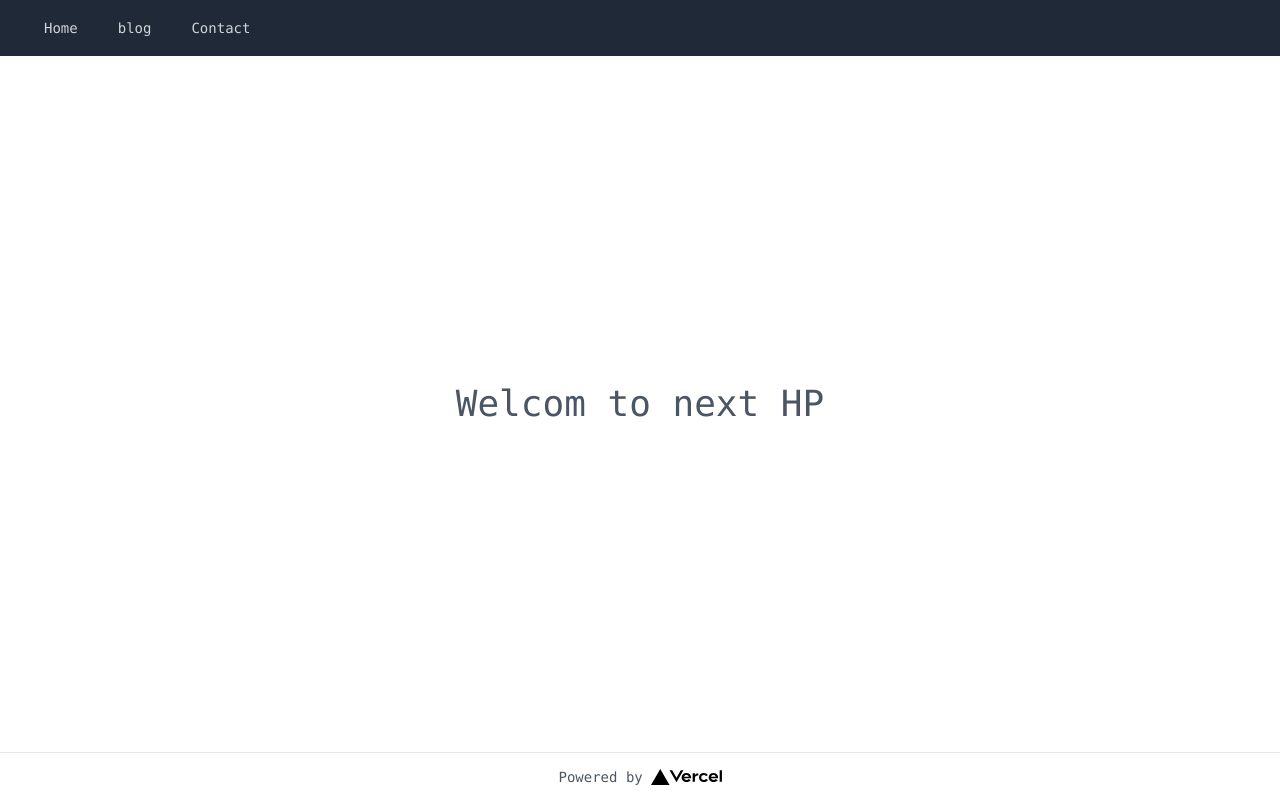
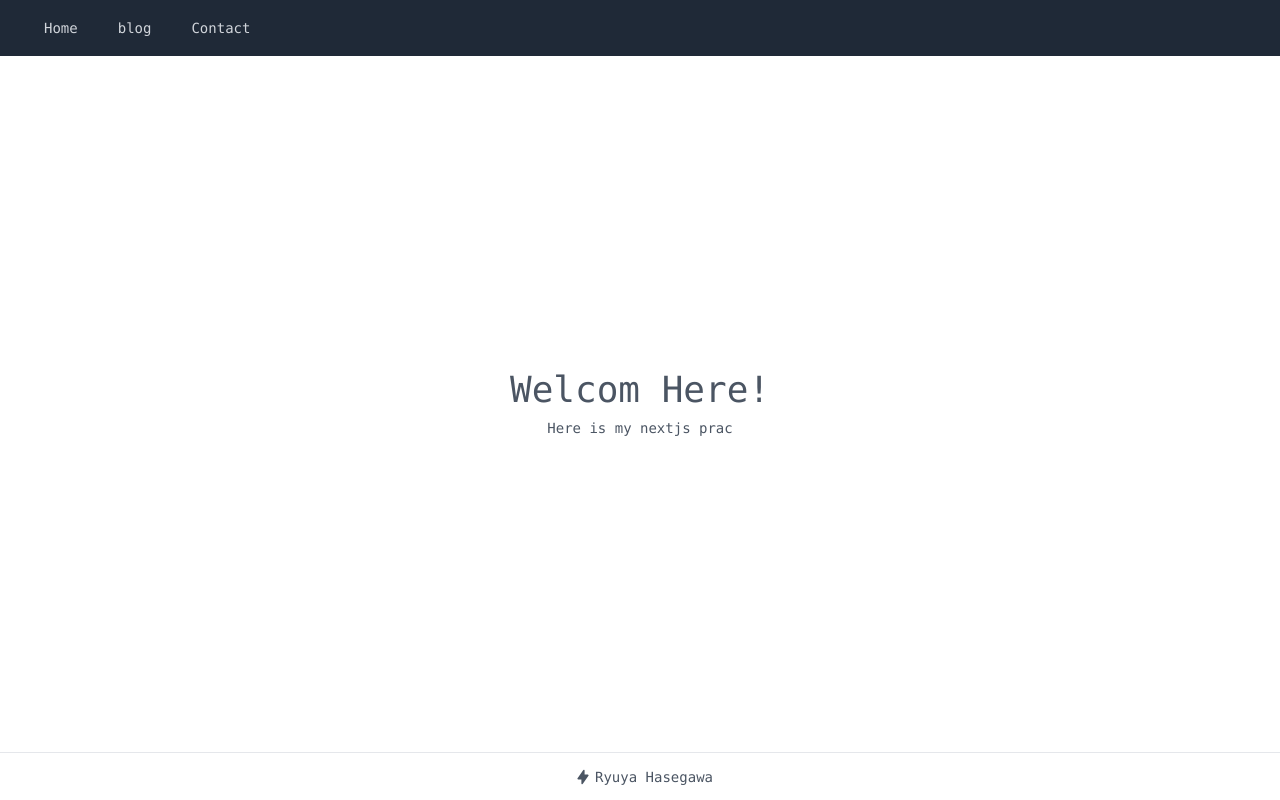
Before and after one commit to 3ru/hp-next, a Next.js app: page / in a window 1280 px wide. Built offline with nearby package versions, Linux system fonts and the light colour scheme.

Commit message:
:books: chore: refactor

```diff
--- a/components/Layout.js
+++ b/components/Layout.js
@@ -5,7 +5,7 @@ export default function Layout({ children, title = "HP w/nextjss" }) {
   return (
     <div className="flex justify-center items-center flex-col min-h-screen text-gray-600 text-sm font-mono">
       <Head>
-                <title>{ title }</title>
+        <title>{title}</title>
       </Head>
       <header>
         <nav className="bg-gray-800 w-screen">
@@ -37,14 +37,25 @@ export default function Layout({ children, title = "HP w/nextjss" }) {
       <footer className="w-full h-12 flex justify-center items-center border-t">
         <a
           className="flex items-center"
-                href="https://vercel.com?utm_source=create-next-app&utm_medium=default-template&utm_campaign=create-next-app"
+          href="https://ryuya.uk/about"
           target="_blank"
           rel="noopener noreferrer"
         >
-                Powered by{' '}
-                <img src="/vercel.svg" alt="Vercel Logo" className="h-4 ml-2" />
+          <svg
+            className="h-4 ml-2 mr-1"
+            xmlns="http://www.w3.org/2000/svg"
+            viewBox="0 0 20 20"
+            fill="currentColor"
+          >
+            <path
+              fill-rule="evenodd"
+              d="M11.3 1.046A1 1 0 0112 2v5h4a1 1 0 01.82 1.573l-7 10A1 1 0 018 18v-5H4a1 1 0 01-.82-1.573l7-10a1 1 0 011.12-.38z"
+              clip-rule="evenodd"
+            />
+          </svg>
+          Ryuya Hasegawa
         </a>
       </footer>
     </div>
-    )
+  );
 }
--- a/pages/blog-page.js
+++ b/pages/blog-page.js
@@ -1,16 +1,27 @@
-import Layout from '../components/Layout';
+import Layout from "../components/Layout";
 import Post from "../components/Post";
+import Link from "next/link";
 import { getAllPostsData } from "../lib/posts";
 
-const Blog = ({posts}) => {
+const Blog = ({ posts }) => {
   return (
     <Layout title="Blog">
+      <div className="text-2xl mt-4">
+        These data are taken from the{" "}
+        <a
+          className="cursor-pointer test-blue-500 border-b hover:bg-gray-400"
+          href="https://jsonplaceholder.typicode.com/posts"
+        >
+          testing API
+        </a>
+        .
+      </div>
       <ul className="m-10">
         {posts && posts.map((post) => <Post key={post.id} post={post} />)}
       </ul>
     </Layout>
-    )
-}
+  );
+};
 
 export default Blog;
 
--- a/pages/contact-page.js
+++ b/pages/contact-page.js
@@ -19,11 +19,11 @@ const Contact = () => {
                 </div>
                 <div className="mt-4">
                     <p className="font-bold">Address</p>
-                    <p className="text-xs mt-2 text-gray-600">Japan</p>
+                    <p className="text-xs mt-2 text-gray-600">Tokyo Japan</p>
                     <p className="font-bold">E-mail</p>
-                    <p className="text-xs mt-2 text-gray-600">ru@gmail.com</p>
+                    <p className="text-xs mt-2 text-gray-600">Ryuyxx@gmail.com</p>
                     <p className="font-bold">Phone</p>
-                    <p className="text-xs mt-2 text-gray-600">000-111-2222</p>
+                    <p className="text-xs mt-2 text-gray-600">000-0000-0000</p>
                 </div>
                 <div className="mt-6 flex justify-around">
                     <div>
--- a/pages/index.js
+++ b/pages/index.js
@@ -1,9 +1,10 @@
-import Layout from '../components/Layout';
+import Layout from "../components/Layout";
 
 export default function Home() {
   return (
     <Layout title="Home">
-      <p className="text-4xl">Welcom to next HP</p>
+      <p className="text-4xl flex">Welcom Here!</p>
+      <p className="mt-2 ">Here is my nextjs prac</p>
     </Layout>
   );
 }
```
Also changed, not shown: styles/globals.css (line endings or trailing spaces). Lines whose indentation alone changed are shown as unchanged.
